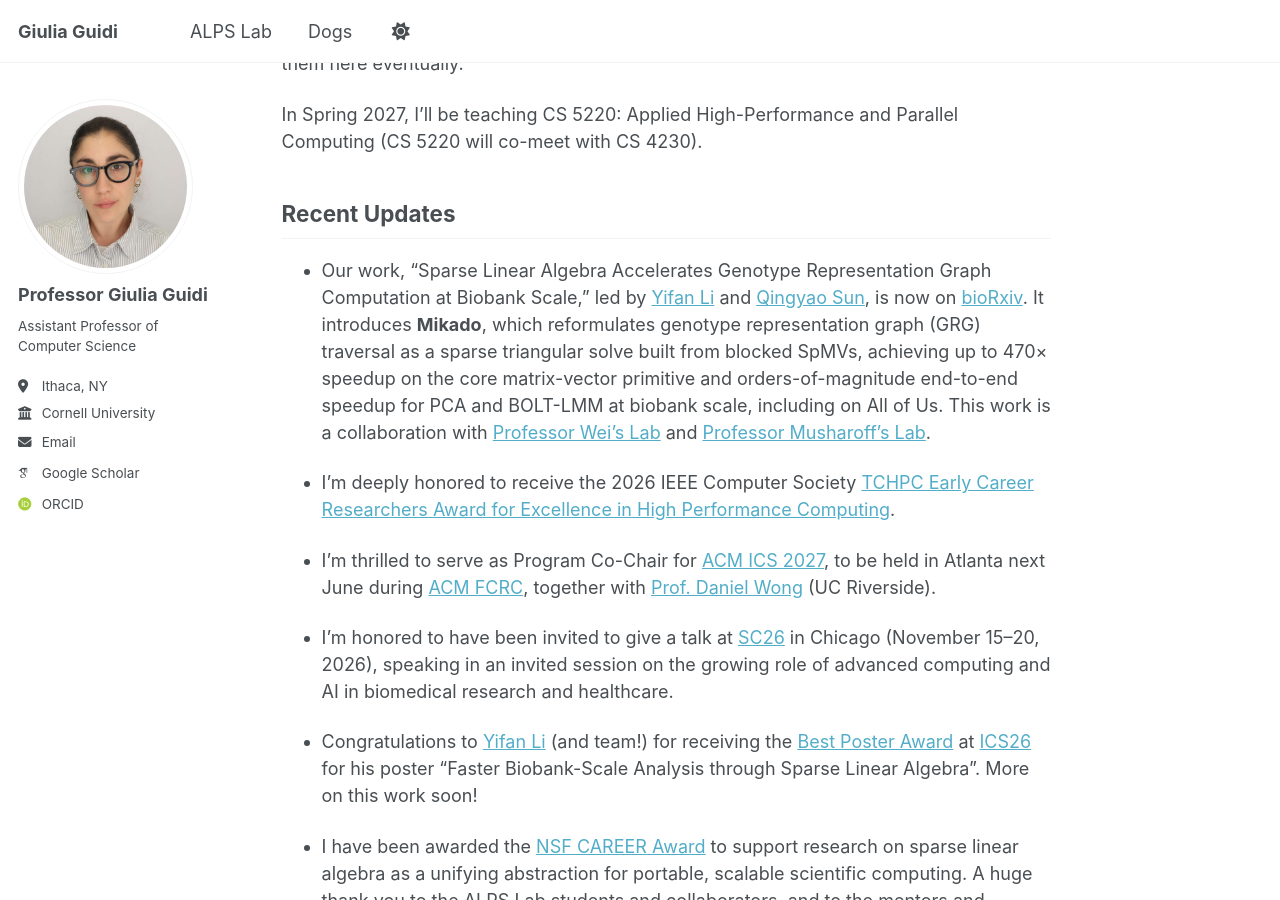
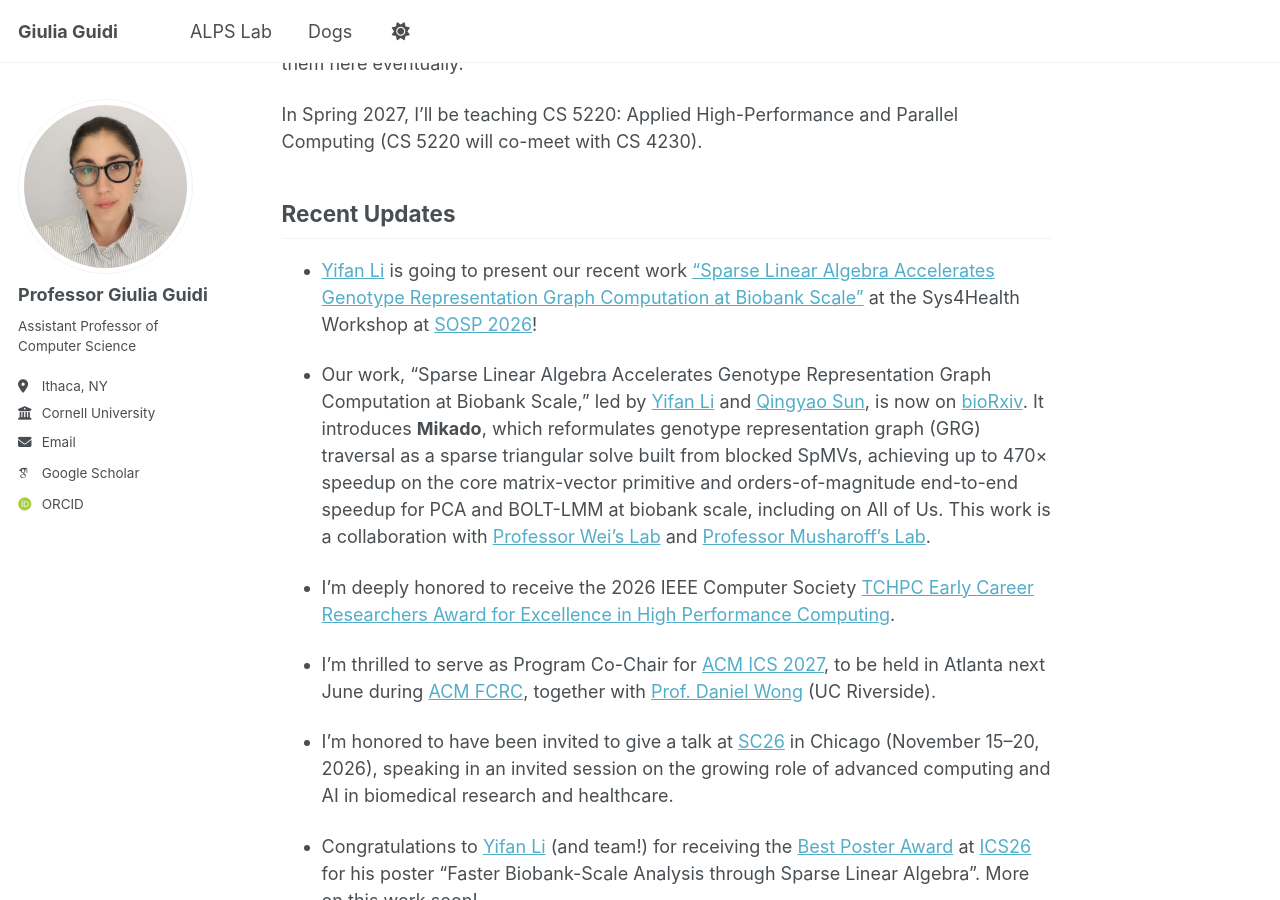
Before and after one commit to giuliaguidi/giuliaguidi.github.io, a Jekyll site: the page built from _pages/about.md, in a window 1280 px wide and 900 px high, scrolled down 874 px. Built offline with Jekyll 4.4.1, drawn with Linux system fonts in a browser that asks for light colours; some web fonts are replaced.

Commit message:
Update recent updates section in about.md
Added recent updates about Yifan Li's presentation and award recognition.

```diff
--- a/_pages/about.md
+++ b/_pages/about.md
@@ -30,6 +30,8 @@ In Spring 2027, I'll be teaching CS 5220: Applied High-Performance and Parallel
 
 Recent Updates
 ------
+
+- [Yifan Li](https://l.iyi.fan/) is going to present our recent work ["Sparse Linear Algebra Accelerates Genotype Representation Graph Computation at Biobank Scale"](https://www.biorxiv.org/content/10.64898/2026.09.10.750583v1.full.pdf) at the Sys4Health Workshop at [SOSP 2026](https://sigops.org/s/conferences/sosp/2026/)!
 
 - Our work, “Sparse Linear Algebra Accelerates Genotype Representation Graph Computation at Biobank Scale,” led by [Yifan Li](https://l.iyi.fan/) and [Qingyao Sun](https://nalzok.github.io/), is now on [bioRxiv](https://www.biorxiv.org/content/10.64898/2026.09.10.750583v1.full.pdf). It introduces **Mikado**, which reformulates genotype representation graph (GRG) traversal as a sparse triangular solve built from blocked SpMVs, achieving up to 470× speedup on the core matrix-vector primitive and orders-of-magnitude end-to-end speedup for PCA and BOLT-LMM at biobank scale, including on All of Us. This work is a collaboration with [Professor Wei’s Lab](https://aprilweilab.github.io/) and [Professor Musharoff's Lab](https://musharofflab.github.io/index.html).
 
```
